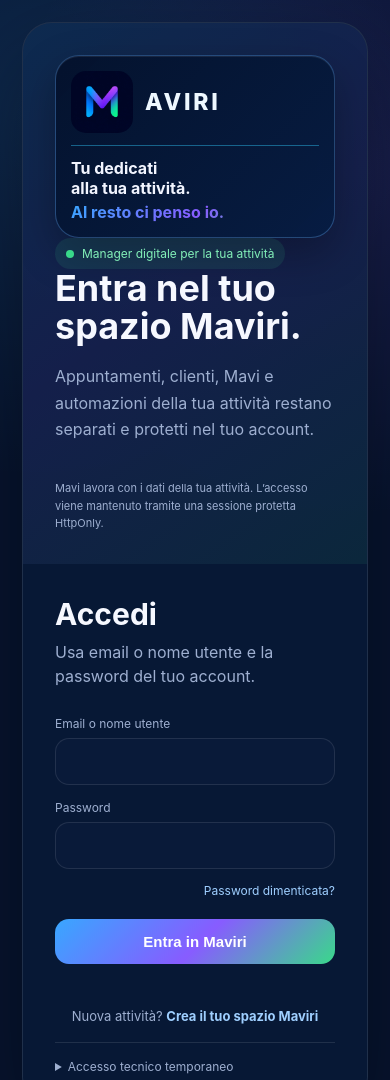
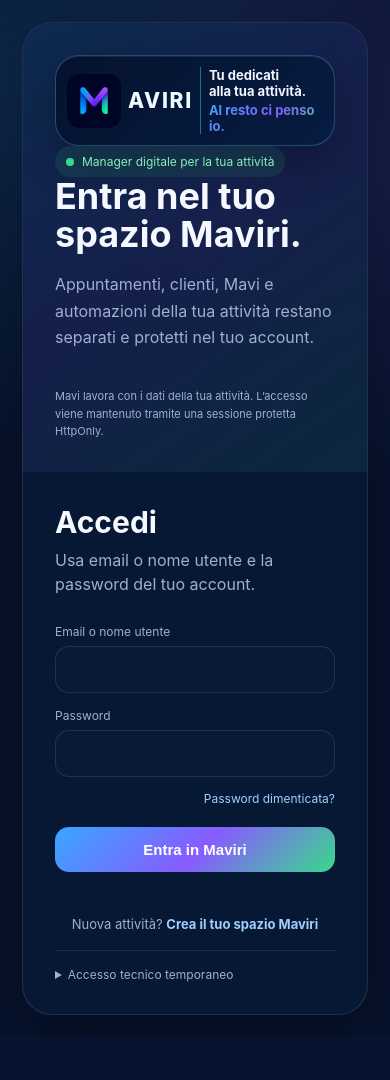
Before and after one commit to SimyTech/ai-assistente-locale-ai, a website: page login.html in a window 390 px wide. Shown: the top 1080 px of the page. After the commit the page ends 1037 px from the top, so only its background shows below. Drawn offline with Linux system fonts and the light colour scheme.

Commit message:
Keep Maviri login banner horizontal on mobile (#153)
Keep the Maviri login banner in the reference horizontal composition on small screens.

```diff
--- a/login.html
+++ b/login.html
@@ -12,7 +12,7 @@
 .hero{padding:54px;background:linear-gradient(145deg,rgba(56,167,255,.12),rgba(135,92,255,.1) 48%,rgba(57,217,138,.08));display:flex;flex-direction:column;justify-content:space-between;min-height:590px}.brand{display:flex;align-items:center}.brand-logo{width:190px;max-width:62%;height:auto;display:block;border-radius:24px;box-shadow:0 18px 52px rgba(0,0,0,.28)}.hero h1{font-size:48px;line-height:1.06;margin:0 0 18px}.hero p{color:var(--m);font-size:16px;line-height:1.65;max-width:520px}.pill{display:inline-flex;align-items:center;gap:8px;padding:8px 11px;border-radius:999px;background:rgba(57,217,138,.1);color:#82efb8;font-size:12px;width:max-content}.dot{width:8px;height:8px;border-radius:50%;background:var(--g)}
 .panel{padding:54px;display:flex;flex-direction:column;justify-content:center}.panel h2{font-size:30px;margin:0 0 8px}.sub{color:var(--m);margin:0 0 28px;line-height:1.5}.field{display:grid;gap:7px;margin-bottom:15px}.field label{font-size:12px;color:var(--m)}input{width:100%;border:1px solid var(--l);border-radius:14px;background:#091a39;color:#fff;padding:14px 15px;outline:none;font-size:15px}input:focus{border-color:rgba(56,167,255,.75);box-shadow:0 0 0 3px rgba(56,167,255,.08)}button{width:100%;border:0;border-radius:14px;padding:14px 16px;color:#fff;background:var(--grad);font-weight:800;font-size:15px;cursor:pointer;margin-top:5px}button:disabled{opacity:.55;cursor:wait}.msg{min-height:22px;margin-top:14px;font-size:13px;color:var(--m)}.msg.error{color:#ff9aaa}.msg.ok{color:#83edb7}.foot{margin-top:22px;color:var(--m);font-size:11px;line-height:1.55}.register-link{margin-top:8px;text-align:center;font-size:13px;color:var(--m)}.register-link a{color:#9fcfff;text-decoration:none;font-weight:700}.forgot-link{margin:-5px 0 15px;text-align:right}.forgot-link a{color:#9fcfff;text-decoration:none;font-size:12px}.tech{margin-top:18px;border-top:1px solid var(--l);padding-top:16px}.tech summary{cursor:pointer;color:var(--m);font-size:12px}.techbox{display:none;margin-top:12px}.tech[open] .techbox{display:block}.tech button{background:rgba(255,255,255,.07);border:1px solid var(--l)}
 @media(max-width:800px){.shell{grid-template-columns:1fr}.hero{min-height:auto;padding:32px}.hero h1{font-size:36px}.panel{padding:32px}}
-.login-banner{display:grid;grid-template-columns:auto minmax(0,1fr) minmax(0,1.05fr);align-items:center;gap:18px;padding:18px 20px;border:1px solid rgba(103,176,255,.32);border-radius:24px;background:linear-gradient(135deg,rgba(4,18,45,.98),rgba(7,28,66,.96));box-shadow:0 16px 42px rgba(0,0,0,.28),inset 0 1px 0 rgba(255,255,255,.08)}.banner-logo{width:92px;height:92px;object-fit:cover;border-radius:18px;display:block}.banner-word{font-size:clamp(25px,3vw,38px);font-weight:800;letter-spacing:.16em;color:#eef8ff;white-space:nowrap}.banner-message{border-left:2px solid rgba(49,205,255,.5);padding-left:18px;font-size:clamp(16px,2vw,21px);font-weight:700;line-height:1.25;color:#f2f5ff}.banner-message strong{display:block;margin-top:4px;background:var(--grad);-webkit-background-clip:text;background-clip:text;color:transparent}@media(max-width:800px){.login-banner{grid-template-columns:auto 1fr;gap:12px;padding:15px}.banner-logo{width:72px;height:72px;border-radius:15px}.banner-word{font-size:28px}.banner-message{grid-column:1/-1;border-left:0;border-top:1px solid rgba(49,205,255,.42);padding:12px 0 0;font-size:17px}}@media(max-width:390px){.login-banner{grid-template-columns:auto 1fr}.banner-logo{width:62px;height:62px}.banner-word{font-size:23px;letter-spacing:.12em}.banner-message{font-size:16px}}
+.login-banner{display:grid;grid-template-columns:auto auto minmax(0,1fr);align-items:center;gap:16px;padding:18px 20px;border:1px solid rgba(103,176,255,.32);border-radius:24px;background:linear-gradient(135deg,rgba(4,18,45,.98),rgba(7,28,66,.96));box-shadow:0 16px 42px rgba(0,0,0,.28),inset 0 1px 0 rgba(255,255,255,.08)}.banner-logo{width:92px;height:92px;object-fit:cover;border-radius:18px;display:block}.banner-word{font-size:clamp(25px,3vw,38px);font-weight:800;letter-spacing:.16em;color:#eef8ff;white-space:nowrap}.banner-message{border-left:2px solid rgba(49,205,255,.5);padding-left:18px;font-size:clamp(16px,2vw,21px);font-weight:700;line-height:1.25;color:#f2f5ff}.banner-message strong{display:block;margin-top:4px;background:var(--grad);-webkit-background-clip:text;background-clip:text;color:transparent}@media(max-width:800px){.login-banner{grid-template-columns:auto auto minmax(0,1fr);gap:10px;padding:14px}.banner-logo{width:66px;height:66px;border-radius:15px}.banner-word{font-size:26px;letter-spacing:.12em}.banner-message{border-left:1px solid rgba(49,205,255,.5);padding-left:12px;font-size:16px}}@media(max-width:390px){.login-banner{gap:7px;padding:11px}.banner-logo{width:54px;height:54px;border-radius:13px}.banner-word{font-size:21px;letter-spacing:.08em}.banner-message{padding-left:8px;font-size:13px}.banner-message strong{margin-top:2px}}
 </style>
 </head>
 <body>
```
